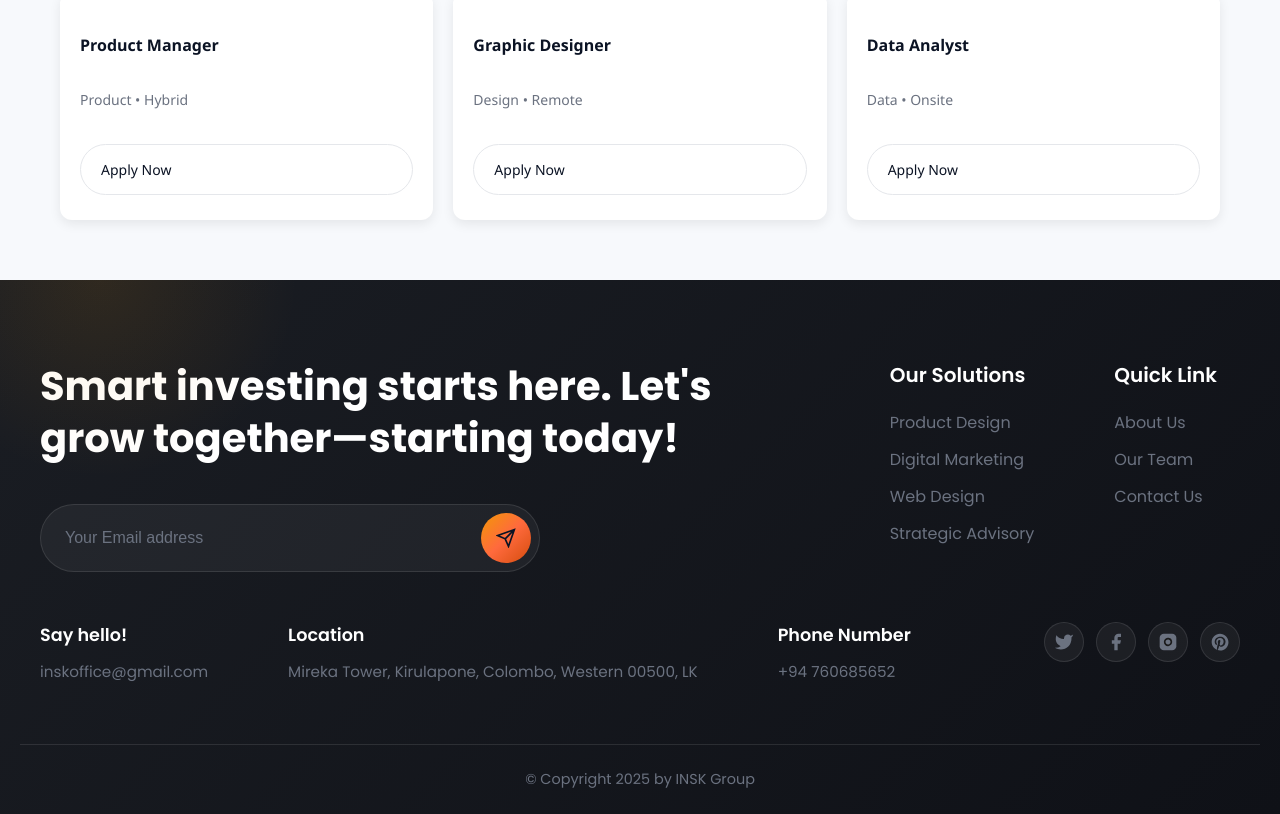
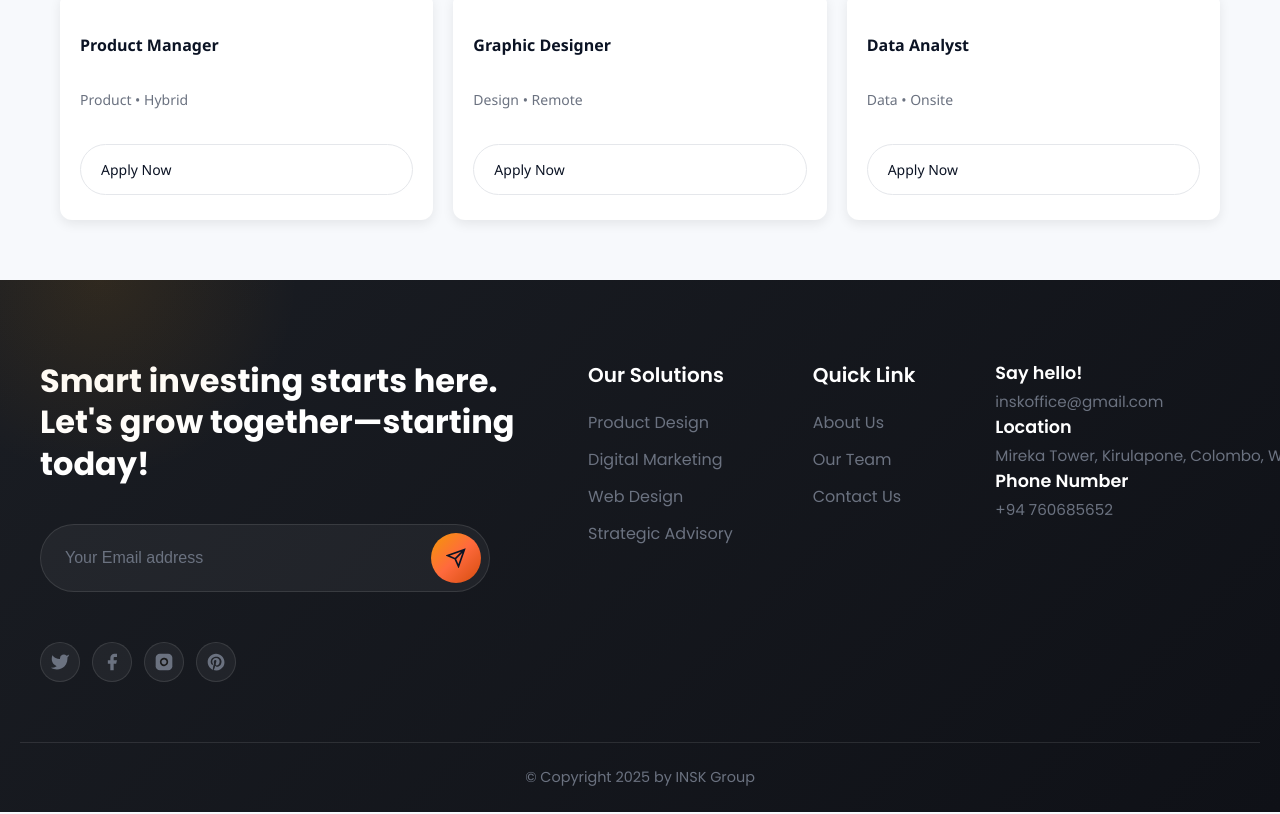
Before and after one commit to inskoffice/INSK-OFFICIAL-SITE, a React (Vite) app in the folder insk-react/: page /careers in a window 1280 px wide. Shown: the part 1112-1926 px from the top of the page. Built offline with nearby package versions, Linux system fonts and the light colour scheme.

Commit message:
footer adjustment

```diff
--- a/insk-react/src/components/Footer/Footer.css
+++ b/insk-react/src/components/Footer/Footer.css
@@ -33,12 +33,12 @@
 }
 
 /* CTA Section - Left side */
-/* .footer__cta {
-  max-width: 600px;
-} */
+.footer__cta {
+  max-width: 500px;
+}
 
 .footer__cta-title {
-  font-size: 2.5rem;
+  font-size: 2rem;
   font-weight: 700;
   color: var(--card);
   line-height: 1.3;
@@ -52,7 +52,7 @@
   border-radius: 50px;
   padding: 8px 8px 8px 24px;
   border: 1px solid rgba(255, 255, 255, 0.1);
-  max-width: 500px;
+  max-width: 450px;
 }
 
 .footer__input {
@@ -139,8 +139,8 @@
 }
 
 .footer__contact {
-  display: flex;
-  gap: 80px;
+  display: flex-bx;
+  /* gap: 80px; */
   flex: 1;
 }
 
@@ -152,7 +152,7 @@
   font-size: 1.1rem;
   font-weight: 600;
   color: var(--card);
-  margin: 0 0 12px 0;
+  margin: 0 0 4px 0;
 }
 
 .footer__contact-text {
@@ -256,6 +256,8 @@
   .footer__subscribe {
     border-radius: var(--radius);
     padding: 16px;
+    max-width: 400px;
+    height: 70px;
 
   }
 
--- a/insk-react/src/components/Footer/Footer.jsx
+++ b/insk-react/src/components/Footer/Footer.jsx
@@ -58,12 +58,29 @@ export default function Footer() {
               </ul>
             </div>
 
+            <div className="footer__column">
+              <div className="footer__contact-item">
+                <h4 className="footer__contact-title">Say hello!</h4>
+                <p className="footer__contact-text">inskoffice@gmail.com</p>
+              </div>
+
+              <div className="footer__contact-item">
+                <h4 className="footer__contact-title">Location</h4>
+                <p className="footer__contact-text">Mireka Tower, Kirulapone, Colombo, Western 00500, LK</p>
+              </div>
+
+              <div className="footer__contact-item">
+                <h4 className="footer__contact-title">Phone Number</h4>
+                <p className="footer__contact-text">+94 760685652</p>
+              </div>
+            </div>
+
           </div>
         </div>
 
         {/* Bottom Section: Contact Info + Socials */}
         <div className="footer__bottom">
-          <div className="footer__contact">
+          {/* <div className="footer__contact">
             <div className="footer__contact-item">
               <h4 className="footer__contact-title">Say hello!</h4>
               <p className="footer__contact-text">inskoffice@gmail.com</p>
@@ -78,7 +95,7 @@ export default function Footer() {
               <h4 className="footer__contact-title">Phone Number</h4>
               <p className="footer__contact-text">+94 760685652</p>
             </div>
-          </div>
+          </div> */}
 
           <div className="footer__socials">
             <a href="#twitter" aria-label="Twitter">
```
